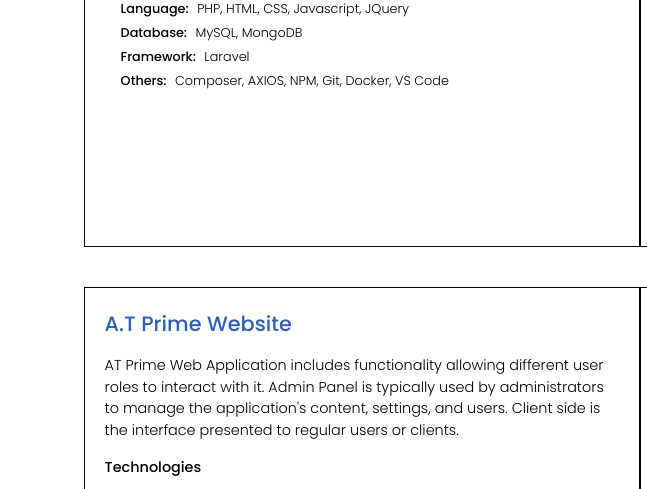
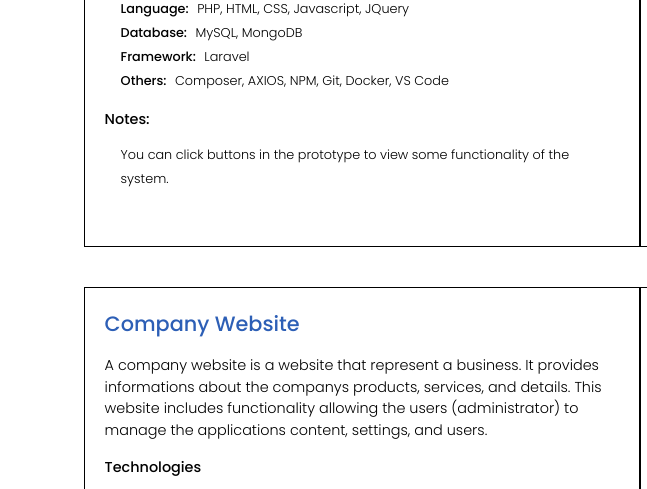
Before and after one commit to rmarevalo/portfolio, a plain HTML site: page index.html in a window 1280 px wide. Shown: the part 2973-3462 px from the top of the page, 0-647 px from the left. Drawn offline with Linux system fonts and the light colour scheme.

Commit message:
Add files via upload

```diff
--- a/index.html
+++ b/index.html
@@ -55,7 +55,7 @@
                     <span class="home-skill anime-text">Software Engineer</span>
 
                     <div>
-                        <a href="#" class="home-button anime-text">DOWNLOAD CV</a>
+                        <a href="resume/Ricardo_Arevalo_Jr.pdf" target="_blank" class="home-button anime-text">DOWNLOAD CV</a>
                     </div>
                 </div>
 
@@ -89,7 +89,7 @@
                 <div class="about__info">
                     <p class="about__description">
                         Passionate about building efficient and user-friendly <b>Web Applications</b>.
-                        With over <b>6 years</b> of experience in programming,
+                        With over <b>7 years</b> of experience in programming,
                         I take pride in delivering high-quality solutions that exceed client expectations.
                     </p>
 
@@ -290,6 +290,10 @@
                             <div><span class="tech__title">Framework:</span> Laravel</div>
                             <div><span class="tech__title">Others:</span> Composer, AXIOS, NPM, Git, Docker, VS Code</div>
                         </div>
+                        <div class="project__technology">Notes:</div>
+                        <div class="technologies__body">
+                            You can click buttons in the prototype to view some functionality of the system.
+                        </div>
                     </div>
                 </div>
 
@@ -299,11 +303,12 @@
                         <iframe src="https://embed.figma.com/proto/2bnjCYCmTnFzZQOmkAECv6/A.T-Prime-Website?node-id=1-2&node-type=canvas&scaling=scale-down&content-scaling=fixed&page-id=0%3A1&starting-point-node-id=1%3A2&embed-host=share" allowfullscreen></iframe>
                     </div>
                     <div class="col-md-6 project__content order-md-1">
-                        <div class="project__title">A.T Prime Website</div>
+                        <div class="project__title">Company Website</div>
                         <div class="project__description">
-                            AT Prime Web Application includes functionality allowing different user roles to interact with it.
-                            Admin Panel is typically used by administrators to manage the application's content, settings, and users.
-                            Client side is the interface presented to regular users or clients.
+                            A company website is a website that represent a business. It provides informations about the
+                            companys products, services, and details. This website includes functionality allowing the users
+                            (administrator) to manage the applications content, settings, and users.
+
                         </div>
                         <div class="project__technology">Technologies</div>
                         <div class="technologies__body">
@@ -313,6 +318,10 @@
                             <div><span class="tech__title">Framework:</span> Laravel</div>
                             <div><span class="tech__title">Others:</span> Composer, AXIOS, NPM, Git, Docker, VS Code</div>
                             <div><span class="tech__title">URL:</span> <a href="http://at-prime.com/" target="_blank">http://at-prime.com/</a></div>
+                        </div>
+                        <div class="project__technology">Notes:</div>
+                        <div class="technologies__body">
+                            You can click buttons in the prototype to view some functionality of the system.
                         </div>
                     </div>
                 </div>
@@ -335,6 +344,10 @@
                             <div><span class="tech__title">Database:</span> MySQL</div>
                             <div><span class="tech__title">Framework:</span> Django, React Native</div>
                             <div><span class="tech__title">Others:</span> AXIOS, NPM, Git, Docker, VS Code</div>
+                        </div>
+                        <div class="project__technology">Notes:</div>
+                        <div class="technologies__body">
+                            You can click buttons in the prototype to view some functionality of the system.
                         </div>
                     </div>
                 </div>
@@ -369,7 +382,10 @@
                             <div><span class="tech__title">Framework:</span> Springboot</div>
                             <div><span class="tech__title">Others:</span> AJAX, Thymeleaf, iTextpdf, Docker, VS Code</div>
                         </div>
-
+                        <div class="project__technology">Notes:</div>
+                        <div class="technologies__body">
+                            You can click buttons in the prototype to view some functionality of the system.
+                        </div>
                     </div>
                 </div>
 
```
